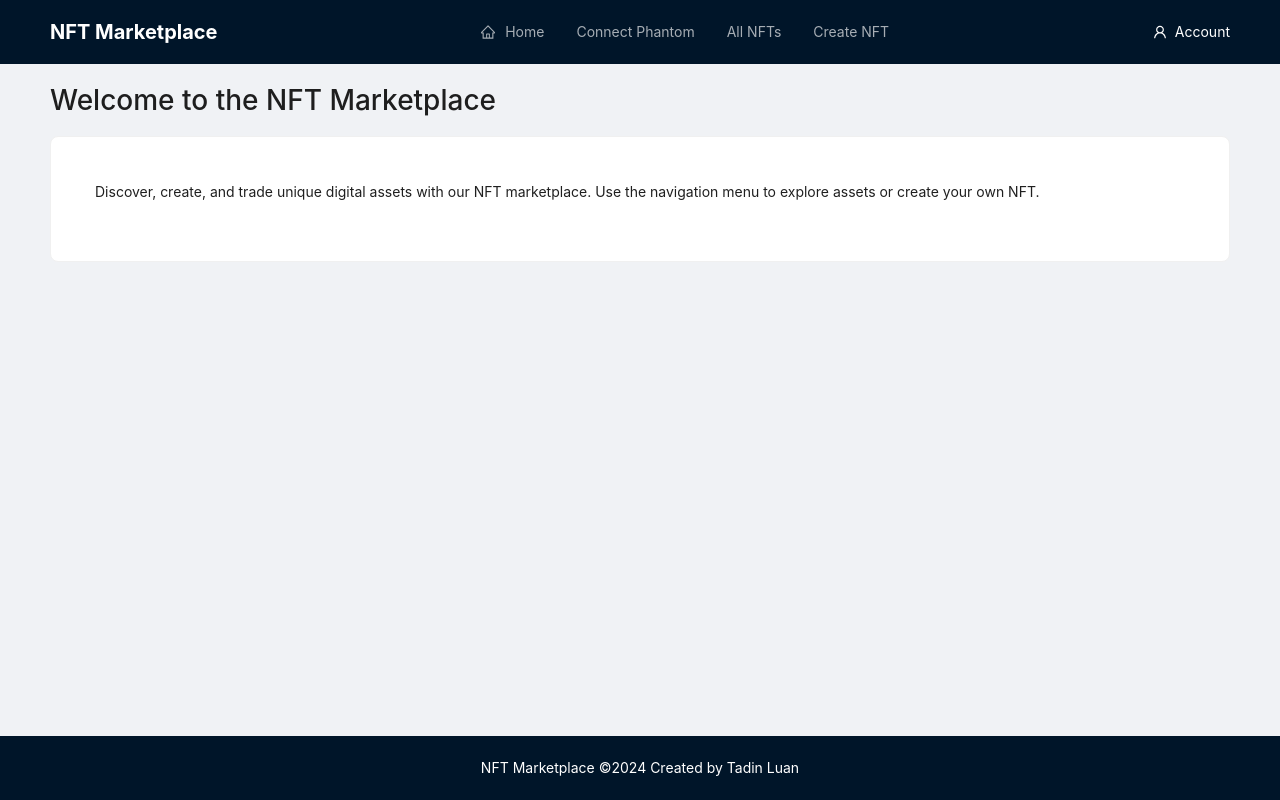
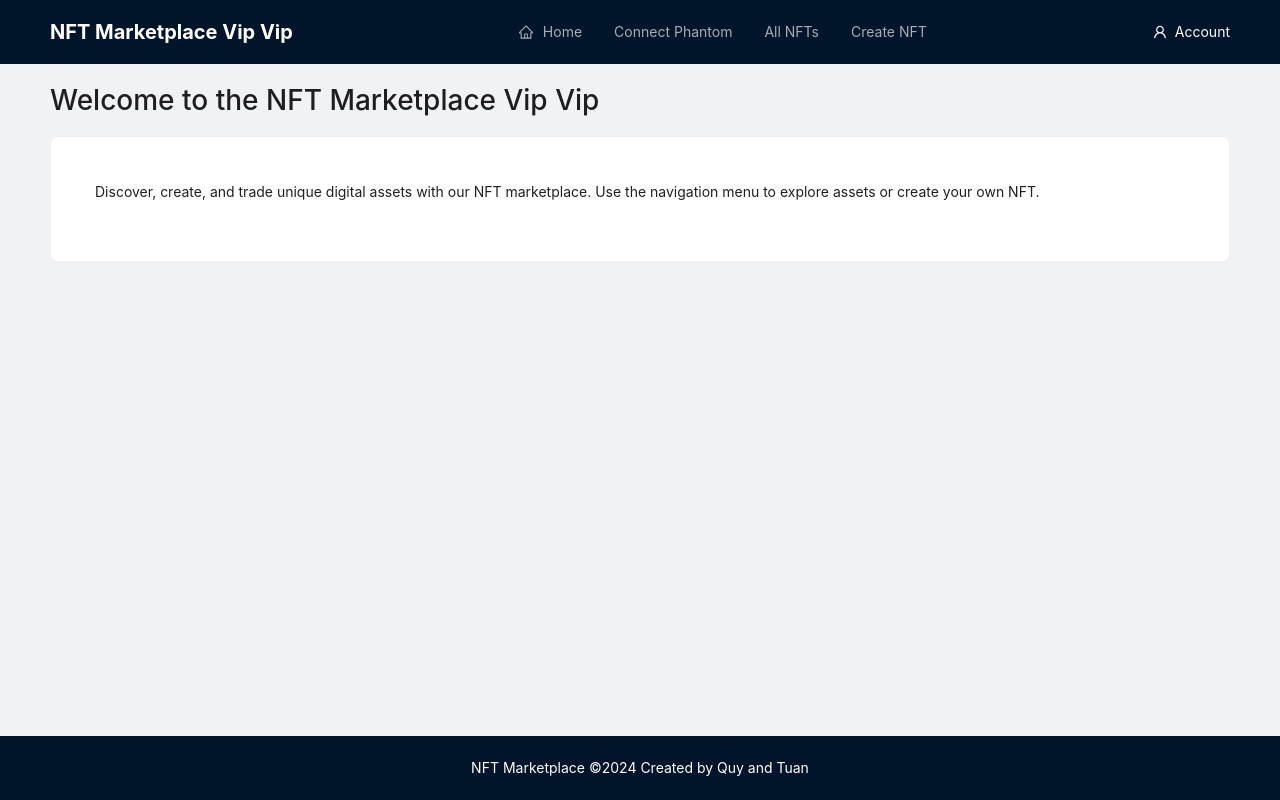
Before and after one commit to AngGuy/SOLANA_CNTT16_FRONTEND, a React (Create React App) app: page / in a window 1280 px wide. Built offline with nearby package versions, Linux system fonts and the light colour scheme.

Commit message:
them message tra ve

```diff
--- a/src/components/FetchNFTs.tsx
+++ b/src/components/FetchNFTs.tsx
@@ -1,5 +1,6 @@
 import React, { useState, FormEvent } from "react";
 import { fetchNFTs } from "../services/apiService";
+import { message } from "antd";
 
 interface NFT {
   id: string;
@@ -19,7 +20,7 @@ const FetchNFTs = () => {
       setNfts(data); // Cập nhật danh sách NFTs vào state
     } catch (error) {
       console.error(error);
-      alert("Error fetching NFTs."); // Thông báo lỗi nếu có
+      message.success("Error fetching NFTs."); // Thông báo lỗi nếu có
     }
   };
 
--- a/src/components/Footer.tsx
+++ b/src/components/Footer.tsx
@@ -8,7 +8,7 @@ const Footer = () => {
     <AntFooter
       style={{ textAlign: "center", background: "#001529", color: "white" }}
     >
-      NFT Marketplace ©2024 Created by Tadin Luan
+      NFT Marketplace ©2024 Created by Quy and Tuan
     </AntFooter>
   );
 };
--- a/src/components/Header.tsx
+++ b/src/components/Header.tsx
@@ -41,7 +41,7 @@ const Header = () => {
         style={{ color: "white", fontSize: "20px", fontWeight: "bold" }}
       >
         <Link to="/" style={{ color: "inherit", textDecoration: "none" }}>
-          NFT Marketplace
+          NFT Marketplace Vip Vip
         </Link>
       </div>
       <Menu theme="dark" mode="horizontal">
--- a/src/pages/HomePage.tsx
+++ b/src/pages/HomePage.tsx
@@ -4,7 +4,7 @@ import { Card } from "antd";
 const HomePage: React.FC = () => {
   return (
     <div>
-      <h1>Welcome to the NFT Marketplace</h1>
+      <h1>Welcome to the NFT Marketplace Vip Vip</h1>
       <Card style={{ marginTop: 20, padding: 20 }}>
         <p>
           Discover, create, and trade unique digital assets with our NFT
--- a/src/pages/LoginPage.tsx
+++ b/src/pages/LoginPage.tsx
@@ -1,10 +1,12 @@
 import React, { useState, useEffect } from "react";
 import { Input, Button, Form, message } from "antd";
 import { registerUser } from "../services/apiService"; // Ensure this path is correct
+import { useNavigate } from "react-router-dom";
 
 const LoginPage = () => {
   const [email, setEmail] = useState<string>("");
   const [walletAddress, setWalletAddress] = useState<string | null>(null);
+  const navigate = useNavigate();
 
   // Handle form submission
   const handleRegister = async (values: { email: string }) => {
@@ -26,6 +28,7 @@ const LoginPage = () => {
       const data = await registerUser(details);
       console.log("User registered successfully:", data);
       message.success("User registered successfully!");
+      navigate("/assets");
     } catch (error: any) {
       console.error("Error registering user:", error.message);
       message.error(error.message || "An error occurred while registering.");
```
